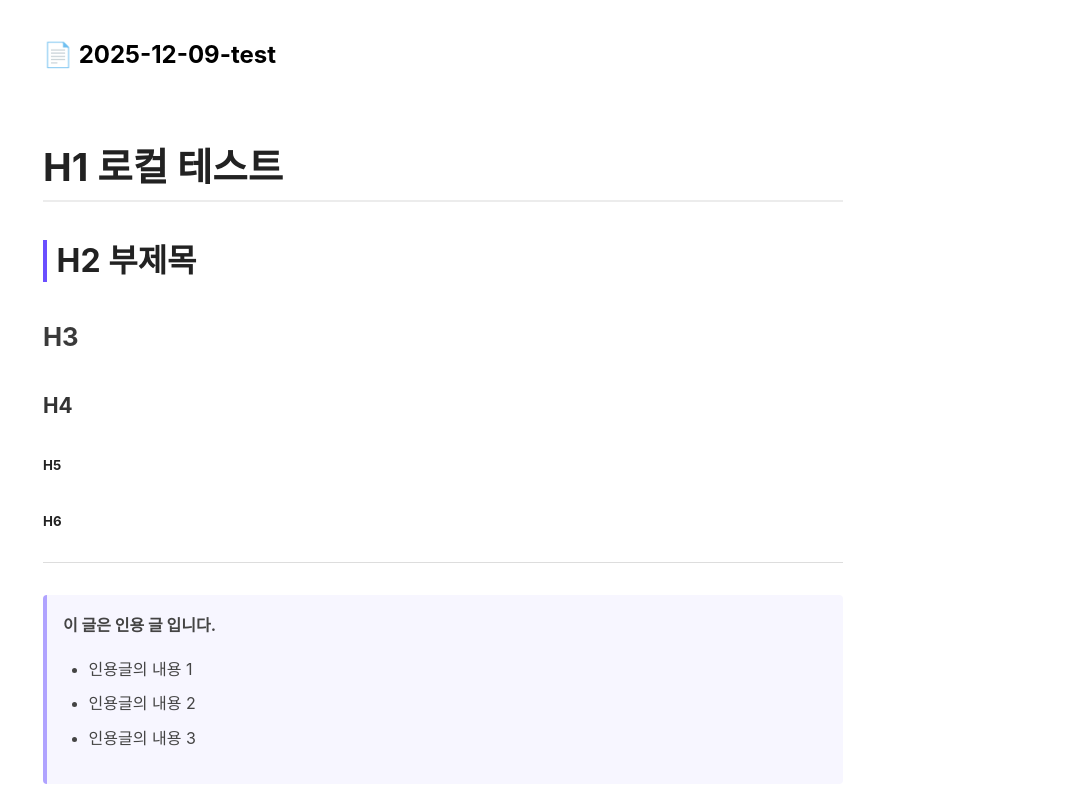
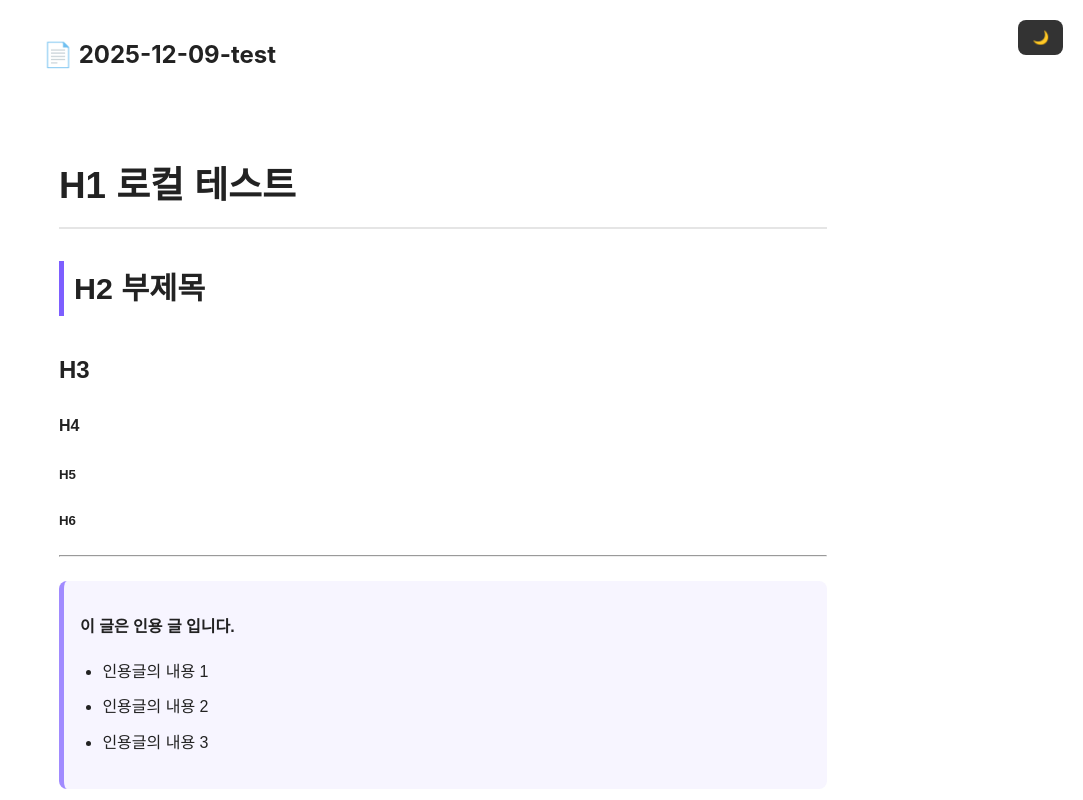
Before and after one commit to Kimsu10/my-dev-life, a React (Create React App) app: page / in a window 1280 px wide. Both pictures are taken after a click on the button "테스트 글 보기". Shown: the top 800 px of the page, without its empty margins (197-1280 px from the left). Built offline with nearby package versions, Linux system fonts and the light colour scheme.

Commit message:
add: darkmode

```diff
--- a/src/Components/Post.jsx
+++ b/src/Components/Post.jsx
@@ -2,7 +2,8 @@ import { useState, useEffect } from "react";
 import ReactMarkdown from "react-markdown";
 import rehypeRaw from "rehype-raw";
 import rehypeHighlight from "rehype-highlight";
-import "../style/custom.css";
+import "../style/darkMode.css";
+import DarkModeToggle from "../Components/darkModeToggle";
 
 /**
  * Markdown Rendering
@@ -35,11 +36,14 @@ const Post = ({ category, fileName }) => {
   }, [fileName]);
 
   return (
-    <div className="markdown-body">
-      <ReactMarkdown rehypePlugins={[rehypeRaw, rehypeHighlight]}>
-        {content}
-      </ReactMarkdown>
-    </div>
+    <>
+      <DarkModeToggle />
+      <div className="markdown-body">
+        <ReactMarkdown rehypePlugins={[rehypeRaw, rehypeHighlight]}>
+          {content}
+        </ReactMarkdown>
+      </div>
+    </>
   );
 };
 
--- /dev/null
+++ b/src/Components/darkModeToggle.jsx
@@ -0,0 +1,33 @@
+import { useEffect, useState } from "react";
+
+const DarkModeToggle = () => {
+  const [theme, setTheme] = useState(localStorage.getItem("theme") || "light");
+
+  useEffect(() => {
+    document.documentElement.setAttribute("data-theme", theme);
+    localStorage.setItem("theme", theme);
+  }, [theme]);
+
+  return (
+    <button
+      onClick={() => setTheme(theme === "light" ? "dark" : "light")}
+      style={{
+        position: "fixed",
+        top: "20px",
+        right: "20px",
+        padding: "10px 14px",
+        borderRadius: "8px",
+        border: "none",
+        cursor: "pointer",
+        fontWeight: "600",
+        background: theme === "light" ? "#333" : "#eee",
+        color: theme === "light" ? "#fff" : "#333",
+        transition: "0.3s",
+      }}
+    >
+      {theme === "light" ? "🌙" : "☀️"}
+    </button>
+  );
+};
+
+export default DarkModeToggle;
--- a/src/style/custom.css
+++ /dev/null
@@ -1,191 +0,0 @@
-/* ---------------------------- */
-/* 1. 기본 레이아웃              */
-/* ---------------------------- */
-.markdown-body {
-  font-family: "Pretendard", -apple-system, BlinkMacSystemFont, "Segoe UI",
-    Roboto, Oxygen, Ubuntu, Cantarell, "Open Sans", "Helvetica Neue", sans-serif;
-
-  line-height: 1.75;
-  font-size: 16px;
-  color: #222;
-  padding: 1rem 0;
-  word-break: keep-all;
-}
-
-/* ---------------------------- */
-/* 2. 제목 스타일                */
-/* ---------------------------- */
-.markdown-body h1,
-.markdown-body h2,
-.markdown-body h3,
-.markdown-body h4,
-.markdown-body h5,
-.markdown-body h6 {
-  font-weight: 700;
-  margin: 2.4rem 0 1rem;
-  line-height: 1.3;
-}
-
-.markdown-body h1 {
-  font-size: 2.4rem;
-  padding-bottom: 0.4rem;
-  border-bottom: 2px solid #ececec;
-}
-
-.markdown-body h2 {
-  font-size: 2rem;
-  border-left: 4px solid #6b4fff;
-  padding-left: 0.6rem;
-}
-
-.markdown-body h3 {
-  font-size: 1.6rem;
-  color: #3a3a3a;
-}
-
-.markdown-body h4 {
-  font-size: 1.3rem;
-  color: #333;
-}
-
-/* ---------------------------- */
-/* 3. 텍스트 강조                */
-/* ---------------------------- */
-.markdown-body strong {
-  font-weight: 700;
-}
-
-.markdown-body em {
-  font-style: italic;
-  color: #6b4fff;
-}
-
-/* ---------------------------- */
-/* 4. 인용문 (blockquote)        */
-/* ---------------------------- */
-.markdown-body blockquote {
-  border-left: 4px solid #b0a3ff;
-  background: #f7f6ff;
-  padding: 1rem 1rem;
-  margin: 1.5rem 0;
-  color: #444;
-  border-radius: 4px;
-}
-
-.markdown-body blockquote > :first-child {
-  margin-top: 0;
-}
-
-/* 중첩 인용 */
-.markdown-body blockquote blockquote {
-  background: #eceaff;
-}
-
-/* ---------------------------- */
-/* 5. 코드 스타일                */
-/* ---------------------------- */
-/* Inline code */
-.markdown-body code {
-  background: #f1f1f1;
-  padding: 2px 6px;
-  border-radius: 4px;
-  font-size: 0.95rem;
-  font-family: "Fira Code", monospace;
-}
-
-/* Code block */
-.markdown-body pre {
-  background: #1e1e1e; /* VSCode 느낌 */
-  color: #e8e8e8;
-  padding: 1rem;
-  border-radius: 8px;
-  overflow-x: auto;
-  font-size: 0.95rem;
-  font-family: "Fira Code", monospace;
-  margin: 1.8rem 0;
-  line-height: 1.5;
-}
-
-/* ---------------------------- */
-/* 6. 리스트                      */
-/* ---------------------------- */
-.markdown-body ul {
-  padding-left: 1.6rem;
-  margin: 1rem 0;
-}
-
-.markdown-body li {
-  margin-bottom: 0.4rem;
-}
-
-/* 체크박스 스타일 */
-.markdown-body input[type="checkbox"] {
-  width: 16px;
-  height: 16px;
-  margin-right: 0.4rem;
-  cursor: pointer;
-}
-
-/* ---------------------------- */
-/* 7. 테이블                     */
-/* ---------------------------- */
-.markdown-body table {
-  width: 100%;
-  border-collapse: collapse;
-  margin: 1.6rem 0;
-  font-size: 0.95rem;
-}
-
-.markdown-body th {
-  background: #f1efff;
-  font-weight: bold;
-  padding: 0.75rem;
-  border: 1px solid #ddd;
-}
-
-.markdown-body td {
-  padding: 0.75rem;
-  border: 1px solid #ddd;
-}
-
-.markdown-body tr:nth-child(even) {
-  background: #fafafa;
-}
-
-/* ---------------------------- */
-/* 8. 구분선 (---)               */
-/* ---------------------------- */
-.markdown-body hr {
-  border: none;
-  border-top: 1px solid #ddd;
-  margin: 2rem 0;
-}
-
-/* ---------------------------- */
-/* 9. 링크                       */
-/* ---------------------------- */
-.markdown-body a {
-  color: #6b4fff;
-  text-decoration: none;
-  border-bottom: 1px dotted #6b4fff;
-}
-
-.markdown-body a:hover {
-  opacity: 0.7;
-}
-
-/* ---------------------------- */
-/* 10. 이미지 스타일             */
-/* ---------------------------- */
-.markdown-body img {
-  max-width: 100%;
-  margin: 1rem 0;
-  border-radius: 8px;
-}
-
-/* ---------------------------- */
-/* 11. 코드 하이라이팅(옵션)    */
-/* ---------------------------- */
-.hljs {
-  background: transparent !important;
-}
--- /dev/null
+++ b/src/style/darkMode.css
@@ -0,0 +1,198 @@
+/* ------------------------ */
+/*  기본 애니메이션         */
+/* ------------------------ */
+
+@keyframes fadeUp {
+  from {
+    opacity: 0;
+    transform: translateY(25px);
+  }
+  to {
+    opacity: 1;
+    transform: translateY(0);
+  }
+}
+
+/* -------------------------------- */
+/*  기본 레이아웃 (markDown root )  */
+/* -------------------------------- */
+.markdown-body {
+  max-width: 800px;
+  margin: 0 auto;
+  padding: 2rem 1rem;
+  font-family: "Pretendard", sans-serif;
+  line-height: 1.8;
+  animation: fadeUp 0.6s ease-out;
+}
+
+/* ---------------------------- */
+/*  섹션별 애니메이션           */
+/* ---------------------------- */
+.markdown-body > * {
+  opacity: 0;
+  animation: fadeUp 0.6s ease-out forwards;
+}
+.markdown-body > *:nth-child(1) {
+  animation-delay: 0.15s;
+}
+.markdown-body > *:nth-child(2) {
+  animation-delay: 0.25s;
+}
+.markdown-body > *:nth-child(3) {
+  animation-delay: 0.35s;
+}
+.markdown-body > *:nth-child(4) {
+  animation-delay: 0.45s;
+}
+.markdown-body > *:nth-child(5) {
+  animation-delay: 0.55s;
+}
+
+/* ---------------------------- */
+/*  제목 스타일                 */
+/* ---------------------------- */
+.markdown-body h1,
+.markdown-body h2,
+.markdown-body h3 {
+  font-weight: 700;
+  margin: 2rem 0 1rem;
+}
+
+.markdown-body h1 {
+  font-size: 2.3rem;
+  border-bottom: 2px solid #e5e5e5;
+  padding-bottom: 8px;
+}
+
+.markdown-body h2 {
+  font-size: 1.9rem;
+  border-left: 5px solid #7d5fff;
+  padding-left: 10px;
+}
+
+.markdown-body h3 {
+  font-size: 1.5rem;
+}
+
+/* ---------------------------- */
+/*  텍스트 강조                 */
+/* ---------------------------- */
+.markdown-body strong {
+  font-weight: 700;
+}
+
+.markdown-body em {
+  font-style: italic;
+  color: #6b4fff;
+}
+
+/* ---------------------------- */
+/*  코드 스타일                  */
+/* ---------------------------- */
+/* Inline code */
+.markdown-body pre {
+  background: var(--code-bg);
+  color: var(--code-text);
+  padding: 1rem;
+  border-radius: 10px;
+  overflow-x: auto;
+  margin: 1.5rem 0;
+}
+
+.markdown-body code {
+  background: var(--inline-code-bg);
+  padding: 2px 6px;
+  border-radius: 4px;
+}
+
+/* ---------------------------- */
+/*  인용문 (blockquote)         */
+/* ---------------------------- */
+.markdown-body blockquote {
+  border-left: 5px solid #a18bff;
+  padding: 1rem 1rem;
+  background: var(--quote-bg);
+  border-radius: 8px;
+  margin: 1.5rem 0;
+}
+
+/* ---------------------------- */
+/*  테이블                      */
+/* ---------------------------- */
+.markdown-body table {
+  width: 100%;
+  margin: 1.5rem 0;
+  border-collapse: collapse;
+}
+
+.markdown-body th,
+.markdown-body td {
+  padding: 10px;
+  border: 1px solid var(--table-border);
+}
+
+.markdown-body th {
+  background: var(--table-header);
+}
+
+/* ---------------------------- */
+/*  리스트                      */
+/* ---------------------------- */
+.markdown-body ul,
+.markdown-body ol {
+  padding-left: 1.4rem;
+}
+
+.markdown-body li {
+  margin-bottom: 0.4rem;
+}
+
+/* ------------------------------- */
+/*  체크박스 스타일                */
+/* ------------------------------- */
+.markdown-body input[type="checkbox"] {
+  width: 16px;
+  height: 16px;
+  margin-right: 0.4rem;
+  cursor: pointer;
+}
+
+/* -------------------------------- */
+/*  다크모드 & 라이트모드 공통 변수 */
+/* -------------------------------- */
+:root {
+  --bg: #ffffff;
+  --text: #222;
+  --code-bg: #1e1e1e;
+  --code-text: #f8f8f2;
+  --inline-code-bg: #1e1e1e;
+  --quote-bg: #f7f5ff;
+  --table-border: #ddd;
+  --table-header: #f0edff;
+  transition: 0.3s;
+}
+
+:root[data-theme="dark"] {
+  --bg: #121212;
+  --text: #e5e5e5;
+  --code-bg: #0f0f0f;
+  --code-text: #e8e8e8;
+  --inline-code-bg: #222;
+  --quote-bg: #1c1b2c;
+  --table-border: #333;
+  --table-header: #1a1723;
+}
+
+/* ------------------------------- */
+/*  전체 배경 & 폰트 컬러          */
+/* ------------------------------- */
+html,
+body {
+  background: var(--bg);
+  color: var(--text);
+  transition: background 0.3s ease, color 0.3s ease;
+}
+
+.markdown-body {
+  color: var(--text);
+}
```
